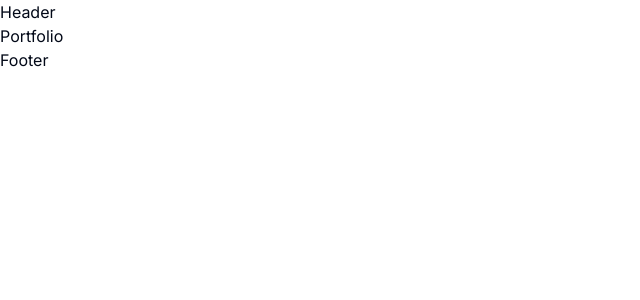
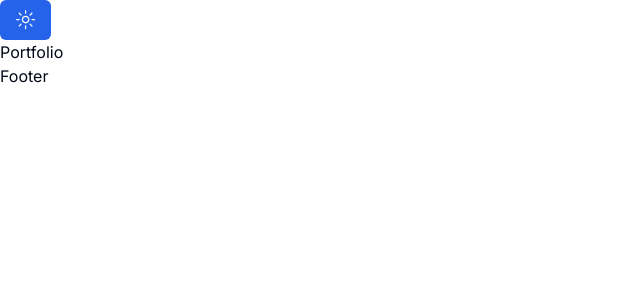
Before and after one commit to sy0725/next-portfolio, a Next.js app: page / in a window 1280 px wide. Shown: the top 300 px of the page, without its empty margins (0-640 px from the left). Built offline with nearby package versions, Linux system fonts and the light colour scheme.

Commit message:
🎯 다크 모드 설정

```diff
--- a/app/layout.jsx
+++ b/app/layout.jsx
@@ -2,6 +2,8 @@ import { Inter } from "next/font/google";
 import "./styles/globals.css";
 import Header from "@/components/header/Header";
 import Footer from "@/components/footer/Footer";
+
+import { ThemeProvider } from "@/components/Theme/ThemeProvider";
 
 const inter = Inter({ subsets: ["latin"] });
 
@@ -16,11 +18,13 @@ export const metadata = {
 
 export default function RootLayout({ children }) {
   return (
-    <html lang="ko">
+    <html lang="ko" suppressHydrationWarning>
       <body className={inter.className}>
-        <Header />
-        {children}
-        <Footer />
+        <ThemeProvider attribute="class" defaultTheme="light">
+          <Header />
+          {children}
+          <Footer />
+        </ThemeProvider>
       </body>
     </html>
   );
--- a/app/styles/globals.css
+++ b/app/styles/globals.css
@@ -3,66 +3,51 @@
 @tailwind utilities;
 
 @layer base {
+  @layer base {
     :root {
       --background: 0 0% 100%;
       --foreground: 222.2 84% 4.9%;
-
       --card: 0 0% 100%;
       --card-foreground: 222.2 84% 4.9%;
-
       --popover: 0 0% 100%;
       --popover-foreground: 222.2 84% 4.9%;
-
-    --primary: 222.2 47.4% 11.2%;
+      --primary: 221.2 83.2% 53.3%;
       --primary-foreground: 210 40% 98%;
-
       --secondary: 210 40% 96.1%;
       --secondary-foreground: 222.2 47.4% 11.2%;
-
       --muted: 210 40% 96.1%;
       --muted-foreground: 215.4 16.3% 46.9%;
-
       --accent: 210 40% 96.1%;
       --accent-foreground: 222.2 47.4% 11.2%;
-
       --destructive: 0 84.2% 60.2%;
       --destructive-foreground: 210 40% 98%;
-
       --border: 214.3 31.8% 91.4%;
       --input: 214.3 31.8% 91.4%;
-    --ring: 222.2 84% 4.9%;
-
+      --ring: 221.2 83.2% 53.3%;
       --radius: 0.5rem;
     }
 
     .dark {
       --background: 222.2 84% 4.9%;
       --foreground: 210 40% 98%;
-
       --card: 222.2 84% 4.9%;
       --card-foreground: 210 40% 98%;
-
       --popover: 222.2 84% 4.9%;
       --popover-foreground: 210 40% 98%;
-
-    --primary: 210 40% 98%;
+      --primary: 217.2 91.2% 59.8%;
       --primary-foreground: 222.2 47.4% 11.2%;
-
       --secondary: 217.2 32.6% 17.5%;
       --secondary-foreground: 210 40% 98%;
-
       --muted: 217.2 32.6% 17.5%;
       --muted-foreground: 215 20.2% 65.1%;
-
       --accent: 217.2 32.6% 17.5%;
       --accent-foreground: 210 40% 98%;
-
       --destructive: 0 62.8% 30.6%;
       --destructive-foreground: 210 40% 98%;
-
       --border: 217.2 32.6% 17.5%;
       --input: 217.2 32.6% 17.5%;
-    --ring: 212.7 26.8% 83.9%;
+      --ring: 224.3 76.3% 48%;
+    }
   }
 }
 
--- /dev/null
+++ b/components/Theme/ThemeButton.jsx
@@ -0,0 +1,18 @@
+"use client";
+
+import { MoonIcon, SunIcon } from "@radix-ui/react-icons";
+import { Button } from "../ui/button";
+import { useTheme } from "next-themes";
+const ThemeButton = () => {
+  const { theme, setTheme } = useTheme();
+  return (
+    <div>
+      <Button onClick={() => setTheme(theme === "dark" ? "light" : "dark")}>
+        <SunIcon className="h-[1.2rem] w-[1.2rem] rotate-0 scale-100 transition-all dark:-rotate-90 dark:scale-0" />
+        <MoonIcon className="absolute h-[1.2rem] w-[1.2rem] rotate-90 scale-0 transition-all dark:rotate-0 dark:scale-100" />
+      </Button>
+    </div>
+  );
+};
+
+export default ThemeButton;
--- /dev/null
+++ b/components/Theme/ThemeProvider.jsx
@@ -0,0 +1,7 @@
+"use client";
+
+import { ThemeProvider as NextThemesProvider } from "next-themes";
+
+export function ThemeProvider({ children, ...props }) {
+  return <NextThemesProvider {...props}>{children}</NextThemesProvider>;
+}
--- a/components/header/Header.jsx
+++ b/components/header/Header.jsx
@@ -1,7 +1,11 @@
-import React from "react";
+import ThemeButton from "../Theme/ThemeButton";
 
 const Header = () => {
-  return <header>Header</header>;
+  return (
+    <header>
+      <ThemeButton />
+    </header>
+  );
 };
 
 export default Header;
--- a/package.json
+++ b/package.json
@@ -12,6 +12,7 @@
     "@hookform/resolvers": "^3.3.4",
     "@radix-ui/react-accordion": "^1.1.2",
     "@radix-ui/react-dialog": "^1.0.5",
+    "@radix-ui/react-icons": "^1.3.0",
     "@radix-ui/react-label": "^2.0.2",
     "@radix-ui/react-slot": "^1.0.2",
     "@radix-ui/react-tabs": "^1.0.4",
```
Also changed, not shown: 1 other file (tests, documents, lock files or other folders). Lines whose indentation alone changed are shown as unchanged.
